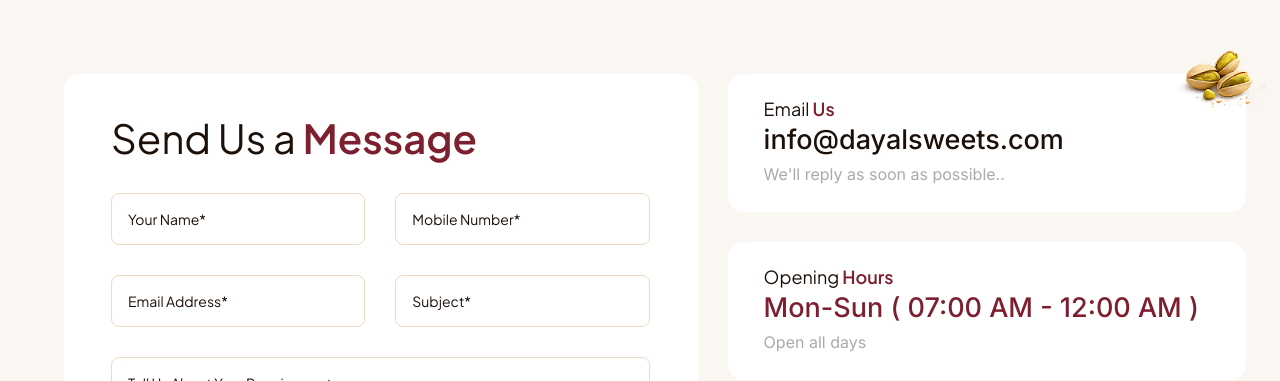
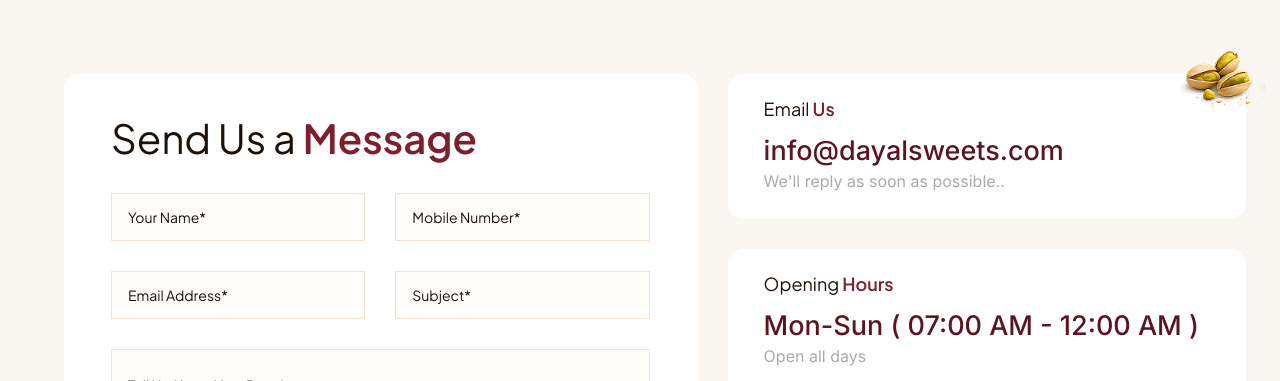
Before and after one commit to neosharma995/dayal-sweets, a Laravel app: page /contact-us in a window 1280 px wide. Shown: the part 539-920 px from the top of the page. Run offline with Laravel 12, Linux system fonts and the light colour scheme; style sheets or scripts are compiled from the project's sources; some libraries are stand-ins or nearby versions; some web fonts are replaced.

Commit message:
contact page designe match

```diff
--- a/resources/scss/pages/_contact.scss
+++ b/resources/scss/pages/_contact.scss
@@ -379,10 +379,13 @@
   box-sizing: border-box;
   position: relative;
   z-index: 2;
+  display: flex;
+  flex-direction: column;
+  gap: 30px;
+  justify-content: space-between;
 }
 
 .contact-form-title {
-  margin: 0 0 30px 0;
   color: #1C1008;
   font-family: 'Plus Jakarta Sans', sans-serif;
   font-size: 40px;
@@ -419,26 +422,30 @@
 .contact-form-inner-wrapper textarea {
   font-family: 'Plus Jakarta Sans', sans-serif;
   width: 100%;
+
+
   box-sizing: border-box;
-  border: 1px solid #EEDBC5;
-  background: #FFFFFF;
-  color: #1C1008;
+  border: 1px solid #F5E3D0;
+  background: #FFFDFA;
+  color: #222;
+  font-family: inherit;
   outline: none;
-  border-radius: 8px;
-  font-weight: 400;
+  border-radius: 0;
+  font-weight: 500;
   font-size: 14px;
-  line-height: normal;
-  transition: border-color 0.2s ease, box-shadow 0.2s ease;
+  line-height: 38.4px;
+  text-transform: capitalize;
 }
 
 .contact-form-inner-wrapper input {
-  height: 52px;
-  padding: 0 16px;
+  height: 48px;
+  padding: 0 16px !important;
 }
 
+
 .contact-form-inner-wrapper textarea {
-  height: 120px;
-  min-height: 120px;
+  height: 90px;
+  min-height: 90px;
   resize: none;
   padding: 16px;
 }
@@ -455,7 +462,6 @@
 .contact-form-inner-wrapper input:focus,
 .contact-form-inner-wrapper textarea:focus {
   border-color: #7C1F2E;
-  box-shadow: 0 0 0 2px rgba(124, 31, 46, 0.08);
 }
 
 .contact-form-inner-wrapper .contact-form-submit {
@@ -546,15 +552,18 @@
   font-size: 18px;
   font-weight: 400;
   line-height: 24px;
+  margin-bottom: 15px;
 }
 
-.contact-info-value {
+.contact-info-value,
+.contact-info-value a {
   margin: 0 0 4px 0;
-  color: #1C1008;
+  color: #5C1520 !important;
   font-family: 'Inter', sans-serif;
   font-size: 27px;
   font-weight: 500;
   line-height: 30px;
+  margin: 0px;
 
   &.highlight-burgundy {
     color: #7C1F2E;
@@ -585,7 +594,7 @@
 .contact-page-watermark-feather {
   position: absolute;
   bottom: 0;
-  left: -120px;
+  left: -231px;
   width: 28%;
   max-width: 440px;
   height: auto;
@@ -599,8 +608,8 @@
   position: absolute;
   bottom: 0;
   right: -30px;
-  width: 20%;
-  max-width: 280px;
+  max-width: 205px;
+  height: 225px;
   height: auto;
   pointer-events: none;
   z-index: 1;
@@ -628,7 +637,6 @@
   .contact-form-title {
     font-size: 35px;
     line-height: 48px;
-    margin-bottom: 25px;
   }
 
   .contact-info-column {
@@ -663,7 +671,7 @@
   .contact-form-title {
     font-size: 25px;
     line-height: 34px;
-    margin-bottom: 20px;
+
   }
 
   .contact-form-inner-wrapper .contact-form-row {
@@ -677,11 +685,12 @@
   }
 
   .contact-form-inner-wrapper input {
-    height: 46px;
+    height: 48px;
+    padding: 0 16px !important;
   }
 
   .contact-form-inner-wrapper textarea {
-    height: 110px;
+    height: 90px;
   }
 
   .contact-form-inner-wrapper .contact-form-submit-btn {
```
